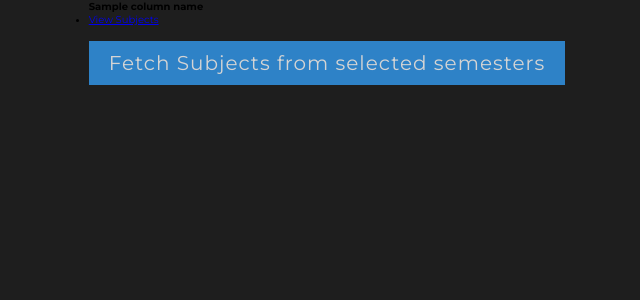
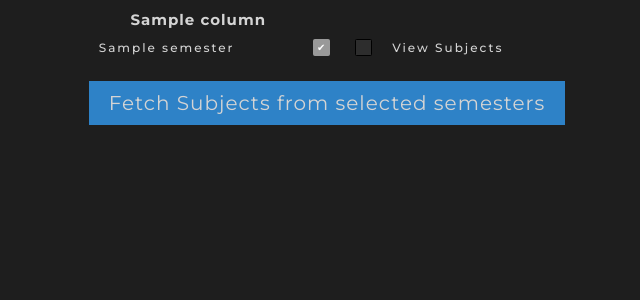
Before and after one commit to AndrzejMorawski00/SystemZapisowAPI, a Django app: template panel/templates/panel/semester_list_view.html in a window 1280 px wide. Shown: the part 83-383 px from the top of the page, without its empty margins (313-953 px from the left). Run offline with Django 5.2, Linux system fonts and the light colour scheme; the template is opened without the code that fills it: most values are stand-ins (such as "Sample title", 1, 10 or a date in 2020).

Commit message:
add files

```diff
--- a/SystemZapisowAPI/settings.py
+++ b/SystemZapisowAPI/settings.py
@@ -162,7 +162,7 @@ STATICFILES_DIRS = [
 DEFAULT_AUTO_FIELD = 'django.db.models.BigAutoField'
 
 SIMPLE_JWT = {
-    "ACCESS_TOKEN_LIFETIME": timedelta(minutes=1),
+    "ACCESS_TOKEN_LIFETIME": timedelta(minutes=30),
     "REFRESH_TOKEN_LIFETIME": timedelta(days=1),
 }
 
--- a/api/views.py
+++ b/api/views.py
@@ -88,7 +88,7 @@ class CourseListAPIView(generics.ListAPIView):
     permission_classes = [AllowAny]
 
     def get_queryset(self):
-        semester_id = self.kwargs.get('semester_id')
+        semester_id = self.kwargs.get('semester_pk')
         if semester_id:
             try:
                 semester = Semester.objects.get(pk=semester_id)
--- a/panel/static/panel/semester_list_view.css
+++ b/panel/static/panel/semester_list_view.css
@@ -1,4 +1,3 @@
-
 .form {
     display: flex;
     flex-direction: column;
@@ -25,8 +24,82 @@
     background-color: var(--auth-button-color-hover);
 }
 
+/* Table */
 
-.new-table {
+.table {
+    border-spacing: 1rem;
+    overflow-y: scroll;
+}
+
+.table__header {
+    font-size: 1.5rem;
+    letter-spacing: 1px;
+    color: var(--foreground-color);
+}
+
+.table__link {
+    font-size: 1.2rem;
+    color: var(--foreground-color);
+    text-decoration: none;
+    letter-spacing: 2px;
+    font-weight: 500;
+}
+
+
+/* Checkbox Styles */
+.checkbox__wrapper {
     display: flex;
-    flex-direction: row;
+    width: 100%;
+    align-items: center;
+    justify-content: center;
 }
+
+.checkbox__wrapper label {
+    cursor: pointer;
+    display: flex;
+}
+
+.checkbox__wrapper input[type="checkbox"] {
+    cursor: pointer;
+    opacity: 0;
+    position: absolute;
+}
+
+.checkbox__wrapper label::before {
+    content: "";
+    width: 1.5em;
+    height: 1.5em;
+    border-radius: 0.15em;
+    margin-right: 0.5em;
+    background-color: var(--input-background-color);
+    border: 0.05em solid black;
+}
+
+.checkbox__wrapper label:hover::before,
+.checkbox__wrapper input[type="checkbox"]:hover + label::before {
+    background-color: var(--auth-button-color-hover);
+}
+
+.checkbox__wrapper input[type="checkbox"]:focus + label::before {
+    box-shadow: 0 0 20px black;
+}
+
+.checkbox__wrapper input[type='checkbox']:disabled + label,
+.checkbox__wrapper input[type='checkbox']:disabled {
+    color: #aaa;
+    cursor: default;
+}
+
+.checkbox__wrapper input[type="checkbox"]:checked + label::before {
+    content: "\002714";
+    background-color: var(--auth-button-color);
+    display: flex;
+    justify-content: center;
+    align-items: center;
+    color: white;
+}
+
+.checkbox__wrapper input[type='checkbox']:disabled + label::before {
+    background-color: #999;
+    border-color: #999;
+}
--- a/panel/templates/panel/includes/semester/semester_column.html
+++ /dev/null
@@ -1,14 +0,0 @@
-<div class='table__column'>
-    <h2 class='table__header'>{{column_name}}</h2>
-    <ul class='column'>
-        {% for semester in semester_list %}
-            {% if column_name == 'Semester' %}
-                {% include 'panel/includes/semester/semester_link_column.html' with semester=semester %}
-            {% elif column_name == 'Fetched?' or column_name == 'Select semesters to fetch data' %}
-                {% include 'panel/includes/semester/checkbox_column.html' with semester=semester column_name=column_name %}
-            {% else %}
-                {% include "panel/includes/semester/subject_link_column.html" %}
-            {% endif %}
-        {% endfor %}
-    </ul>
-</div>
--- a/panel/templates/panel/includes/semester/semester_link_column.html
+++ /dev/null
@@ -1,3 +0,0 @@
-<li>
-    <a class="" href="{% url  'panel:edit-semester-view' semester.pk %}">{{semester.name}}</a>
-</li>
--- a/panel/templates/panel/includes/semester/subject_link_column.html
+++ /dev/null
@@ -1,3 +0,0 @@
-<li>
-    <a class='table__link' href="{% url 'panel:subject-list-view' semester.pk %}">View Subjects</a>
-</li>
--- a/panel/templates/panel/includes/semester_row.html
+++ b/panel/templates/panel/includes/semester_row.html
@@ -2,7 +2,19 @@
     <td class='table__data'>
         <a class='table__link' href="{% url  'panel:edit-semester-view' semester.pk %}">{{semester.name}}</a>
     </td>
-    <td class='table__data'><input class='form__checkbox' type="checkbox" name="semester_checked" id="semester_{{semester.pk}} " {% if semester.fetched %}checked{%endif%} disabled></td>
-    <td class='table__data'><input class='form__checkbox' type="checkbox" name="semester_checked" id="semester_{{semester.pk}}" value="{{semester.pk}}"></td>
-    <td class='table__data'><a class='table__link' href="{% url 'panel:subject-list-view' semester.pk %}">View Subjects</a></td>
+    <td class='table__data'>
+       <div class='checkbox__wrapper'>
+        <input type="checkbox" name="semester_checked" id="semester_{{semester.pk}}" {% if semester.fetched %}checked{%endif%} disabled>
+        <label for="semester_{{semester.pk}}"></label>
+       </div>
+    </td>
+    <td class='table__data'>
+        <div class='checkbox__wrapper'>
+            <input type="checkbox" name="semester_checked" id="semester_{{semester.pk}}" value="{{semester.pk}}">
+            <label for="semester_{{semester.pk}}"></label>
+        </div>
+    </td>
+    <td class='table__data'>
+        <a class='table__link' href="{% url 'panel:subject-list-view' semester.pk %}">View Subjects</a>
+    </td>
 </tr>
--- a/panel/templates/panel/semester_list_view.html
+++ b/panel/templates/panel/semester_list_view.html
@@ -16,11 +16,16 @@
 {%csrf_token %}
 {% if semester_list %}
 
-<div class='table'>
-{% for column_name in column_names %}
-{% include "panel/includes/semester/semester_column.html" with column_name=column_name semester_list=semester_list %}
-{% endfor %}
-</div>
+<table class='table'>
+    <tr class='table__row'>
+        {% for column in column_names %}
+        <th class='table__header'>{{column}}</th>
+        {% endfor %}
+    </tr>
+    {% for semester in semester_list %}
+        {% include "panel/includes/semester_row.html" %}
+    {% endfor %}
+</table>
 
 {% else %}
 <div class='wrapper'>
```
Also changed, not shown: panel/templates/panel/includes/semester/checkbox_column.html (deleted, +0 -9 lines), panel/static/panel/checkbox_styles.css (line endings or trailing spaces).
